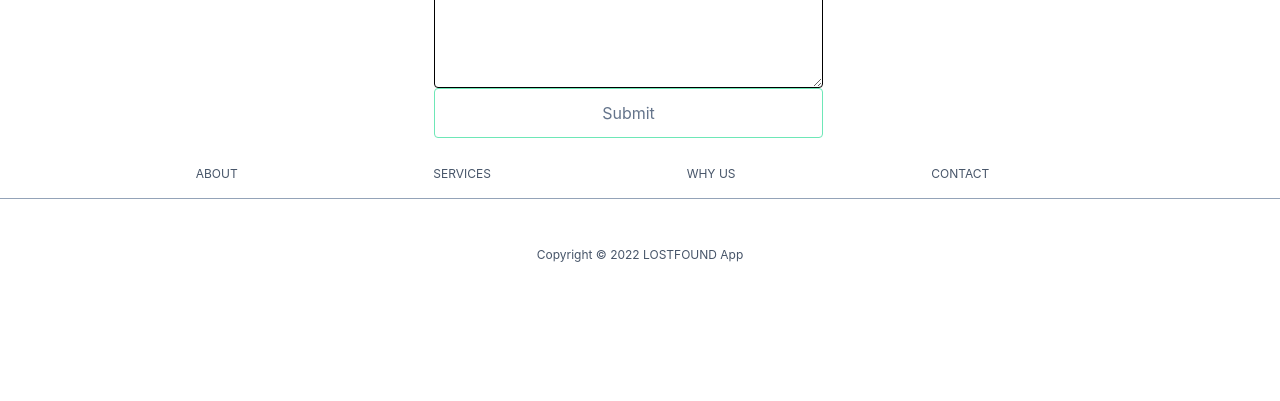
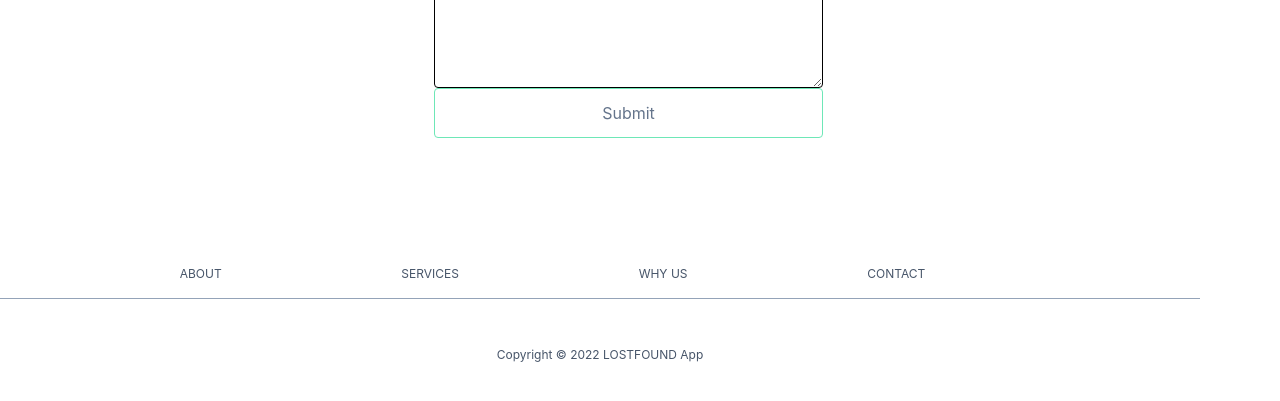
Before and after one commit to RobTangle/LostFound-App, a React (Vite) app in the folder client/: page /found in a window 1280 px wide. Shown: the part 489-890 px from the top of the page. Before the commit the page ends 800 px from the top, so only its background shows below. Built offline with nearby package versions, Linux system fonts and the light colour scheme; no server answers.

Commit message:
Add style footer

```diff
--- a/client/src/components/Footer/Footer.jsx
+++ b/client/src/components/Footer/Footer.jsx
@@ -1,20 +1,26 @@
 import React from "react";
 
-const Footer = () => {
+const Footer = ({ fixed}) => {
   return (
-    <div className="flex flex-col text-xs fixed bottom-0 w-full">
+    <div
+      className={
+        (fixed
+          ? "fixed bottom-0 "
+          : "flex flex-col text-xs  w-full max-w-[1200px]") +
+            " w-full max-w-[1200px]"
+      }>
       <div className="flex mt-24 mb-4 flex-row justify-between">
         <div className=""></div>
-        <a className="hidden md:block cursor-pointer text-slate-600 hover:text-indigo-700 uppercase">
+        <a className="hidden md:block cursor-pointer text-slate-600 hover:text-blue uppercase">
           About
         </a>
-        <a className="hidden md:block cursor-pointer text-slate-600 hover:text-indigo-700 uppercase">
+        <a className="hidden md:block cursor-pointer text-slate-600 hover:text-blue uppercase">
           Services
         </a>
-        <a className="hidden md:block cursor-pointer text-slate-600 hover:text-indigo-700 uppercase">
+        <a className="hidden md:block cursor-pointer text-slate-600 hover:text-blue uppercase">
           Why us
         </a>
-        <a className="hidden md:block cursor-pointer text-slate-600 hover:text-indigo-700 uppercase">
+        <a className="hidden md:block cursor-pointer text-slate-600 hover:text-blue uppercase">
           Contact
         </a>
         <div className="flex flex-row space-x-8 items-center justify-between">
@@ -24,8 +30,7 @@ const Footer = () => {
               height="12"
               viewBox="0 0 6 12"
               fill="none"
-              xmlns="http://www.w3.org/2000/svg"
-            >
+              xmlns="http://www.w3.org/2000/svg">
               <path
                 d="M3.89782 12V6.53514H5.67481L5.93895 4.39547H3.89782V3.03259C3.89782 2.41516 4.06363 1.99243 4.91774 1.99243H6V0.0847928C5.47342 0.0262443 4.94412 -0.00202566 4.41453 0.000112795C2.84383 0.000112795 1.76542 0.994936 1.76542 2.82122V4.39147H0V6.53114H1.76928V12H3.89782Z"
                 fill="white"
@@ -38,8 +43,7 @@ const Footer = () => {
               height="13"
               viewBox="0 0 12 13"
               fill="none"
-              xmlns="http://www.w3.org/2000/svg"
-            >
+              xmlns="http://www.w3.org/2000/svg">
               <path
                 d="M5.99536 2.91345C5.17815 2.91345 4.39441 3.23809 3.81655 3.81594C3.2387 4.3938 2.91406 5.17754 2.91406 5.99475C2.91406 6.81196 3.2387 7.5957 3.81655 8.17356C4.39441 8.75141 5.17815 9.07605 5.99536 9.07605C6.81257 9.07605 7.59631 8.75141 8.17417 8.17356C8.75202 7.5957 9.07666 6.81196 9.07666 5.99475C9.07666 5.17754 8.75202 4.3938 8.17417 3.81594C7.59631 3.23809 6.81257 2.91345 5.99536 2.91345ZM5.99536 7.99586C5.46446 7.99586 4.9553 7.78496 4.57989 7.40955C4.20448 7.03415 3.99358 6.52499 3.99358 5.99408C3.99358 5.46318 4.20448 4.95402 4.57989 4.57861C4.9553 4.20321 5.46446 3.99231 5.99536 3.99231C6.52626 3.99231 7.03542 4.20321 7.41083 4.57861C7.78624 4.95402 7.99714 5.46318 7.99714 5.99408C7.99714 6.52499 7.78624 7.03415 7.41083 7.40955C7.03542 7.78496 6.52626 7.99586 5.99536 7.99586Z"
                 fill="white"
@@ -60,8 +64,7 @@ const Footer = () => {
               height="9"
               viewBox="0 0 13 9"
               fill="none"
-              xmlns="http://www.w3.org/2000/svg"
-            >
+              xmlns="http://www.w3.org/2000/svg">
               <path
                 d="M12.7355 1.415C12.6616 1.14357 12.517 0.896024 12.3162 0.697014C12.1154 0.498004 11.8654 0.354468 11.5911 0.280692C10.5739 0.00450089 6.5045 4.87928e-06 6.5045 4.87928e-06C6.5045 4.87928e-06 2.43578 -0.00449139 1.41795 0.259496C1.14379 0.336667 0.894302 0.482233 0.693428 0.68222C0.492554 0.882207 0.347041 1.1299 0.270859 1.40152C0.00259923 2.40737 9.51671e-07 4.49358 9.51671e-07 4.49358C9.51671e-07 4.49358 -0.0025972 6.59006 0.263714 7.58564C0.413109 8.13609 0.851549 8.57094 1.40885 8.71931C2.43643 8.9955 6.49476 9 6.49476 9C6.49476 9 10.5641 9.00449 11.5813 8.74115C11.8557 8.6675 12.106 8.52429 12.3073 8.32569C12.5086 8.12709 12.6539 7.87996 12.729 7.60876C12.998 6.60355 12.9999 4.51798 12.9999 4.51798C12.9999 4.51798 13.0129 2.42086 12.7355 1.415ZM5.20282 6.42628L5.20607 2.57244L8.58823 4.50257L5.20282 6.42628Z"
                 fill="white"
```
